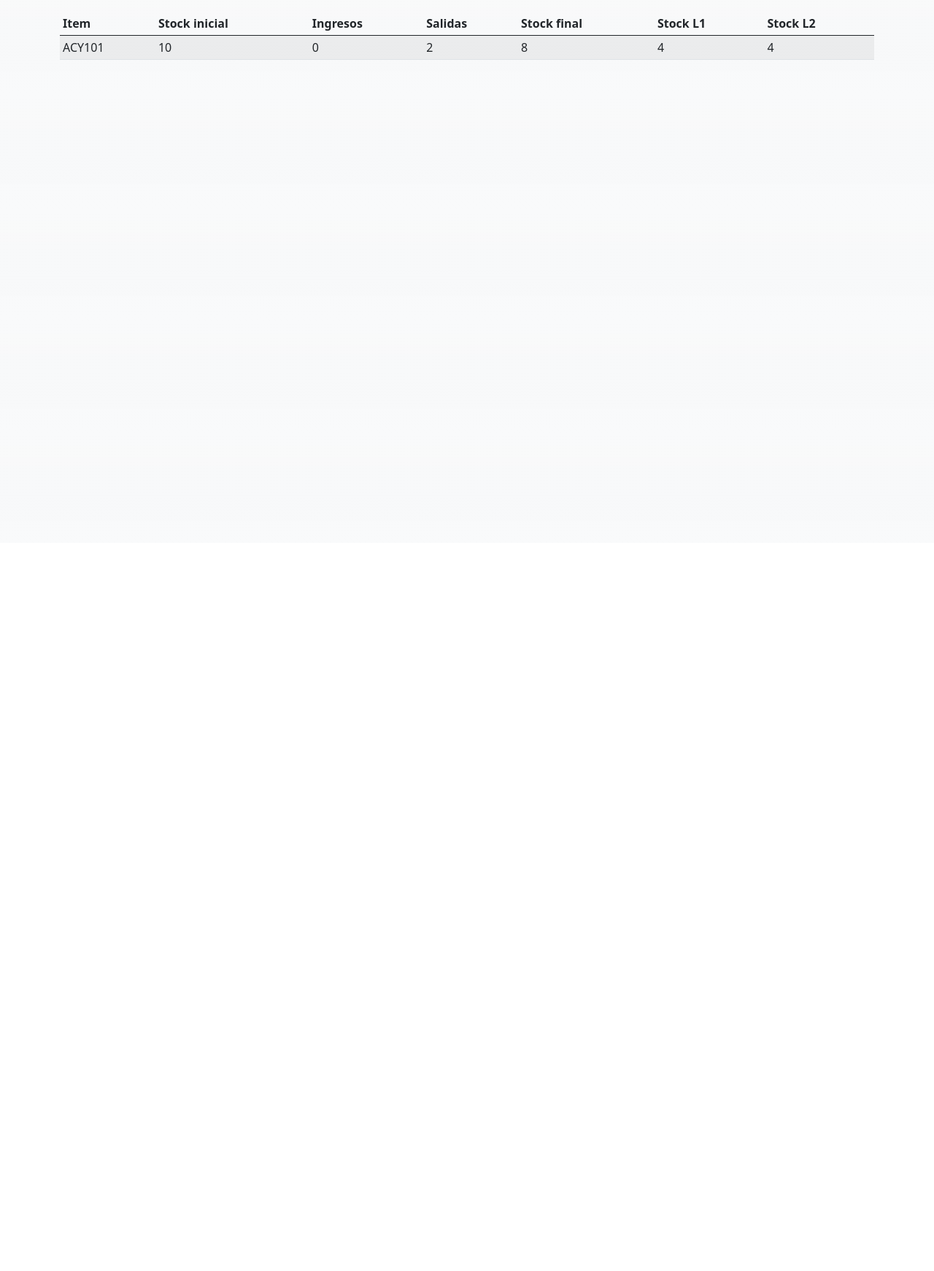
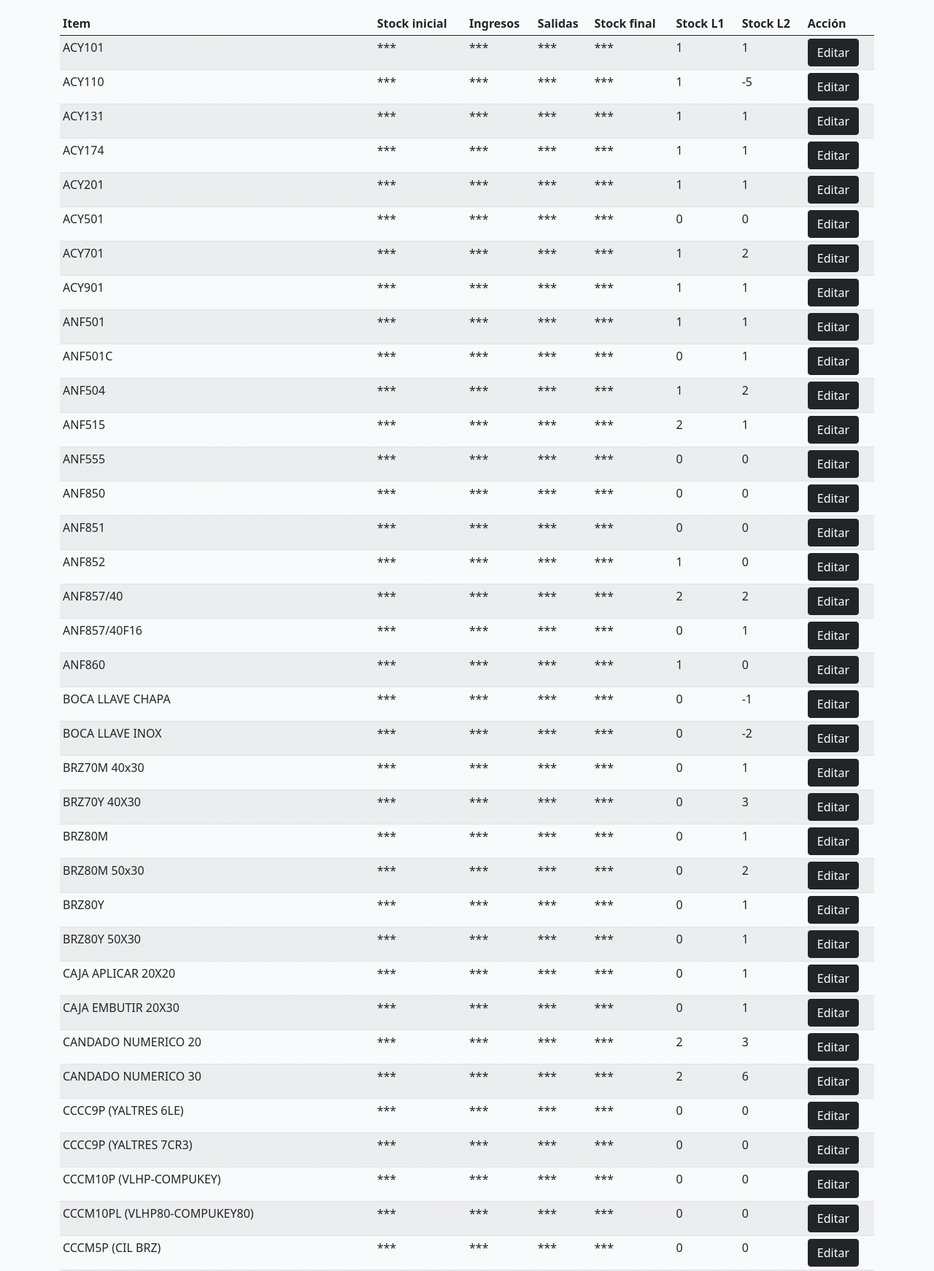
Before and after one commit to ezeguada/GestionestaERP, a Flask app: page /stock in a window 1280 px wide. Shown: the part 56-1798 px from the top of the page at 73% size. Before the commit the page ends 138 px from the top, so only its background shows below. Run offline with Flask 3, Linux system fonts and the light colour scheme; a user stored in the database is signed in; parts of the project's set-up code (start-up, migrations or seed data) failed here and were passed over; some libraries are stand-ins or nearby versions.

Commit message:
feat(Se modifica template stock): Se lo hace un poco mas funcional, muestra todos los stocks

```diff
--- a/app.py
+++ b/app.py
@@ -185,10 +185,7 @@ def guardar():
 
         # Guarda la venta en la tabla de ventas (solo la venta total, no por items)
         db.execute("INSERT INTO ventas (id_empresa, fecha, cobro, valor, tipotrabajo) VALUES (?, ?, ?, ?, ?)", ventas['id_empresa'],
-                                                                                                                ventas['fecha'],
-                                                                                                                ventas['cobro'],
-                                                                                                                ventas['valor'],
-                                                                                                                ventas['tipotrabajo'])
+                    ventas['fecha'], ventas['cobro'], ventas['valor'], ventas['tipotrabajo'])
 
         # Lista para guardar las tuplas de productos para cargar luego en la tabla venta_items
         productos = []
@@ -288,7 +285,9 @@ def listaprecios():
 @app.route("/stock", methods=["GET", "POST"])
 @login_required
 def stock():
-    return render_template("stock.html", nombre="Control de stock")
+    items = db.execute("SELECT productos.nombre, stock.local_1, stock.local_2 FROM productos JOIN stock ON stock.id_producto = productos.id")
+    # SELECT productos.nombre, stock.local_1, stock.local_2 FROM productos JOIN stock ON stock.id_producto = producto.id
+    return render_template("stock.html", items=items, nombre="Control de stock")
 
 
 @app.route("/compras", methods=["GET", "POST"])
--- a/templates/cargadiaria.html
+++ b/templates/cargadiaria.html
@@ -128,7 +128,7 @@
                     <th scope="col">Tipo de cobro</th>
                     <th scope="col">Valor</th>
                     <th scope="col">Tipo de trabajo</th>
-                    <th scope="col">Tipo de trabajo</th>
+                    <th scope="col">Ver detalles</th>
                 </tr>
             </thead>
             <tbody>
--- a/templates/stock.html
+++ b/templates/stock.html
@@ -25,21 +25,29 @@ ITEM	STOCK INICIAL	INGRESOS	SALIDAS	STOCK FINAL
                     <th scope="col">Stock final</th>
                     <th scope="col">Stock L1</th>
                     <th scope="col">Stock L2</th>
+                    <th scope="col">Acción</th>
                 </tr>
             </thead>
             <tbody>
 
 
                 <!-- Parte de la tabla que hay que ITERAR con la base de datos de mercadería -->
+                {% for item in items %}
                 <tr>
-                    <td scope="row">ACY101</td>
-                    <td>10</td>
-                    <td>0</td>
-                    <td>2</td>
-                    <td>8</td>
-                    <td>4</td>
-                    <td>4</td>
+                    <td scope="row">{{ item.nombre }}</td>
+                    <td scope="row">***</td>
+                    <td scope="row">***</td>
+                    <td scope="row">***</td>
+                    <td scope="row">***</td>
+                    <td scope="row">{{ item.local_1 }}</td>
+                    <td scope="row">{{ item.local_2 }}</td>
+                    <td scope="row">
+                        <button type="button" class="btn btn-dark">
+                            Editar
+                        </button>
+                    </td>
                 </tr>
+                {% endfor %}
             </tbody>
         </table>
     </div>
```
